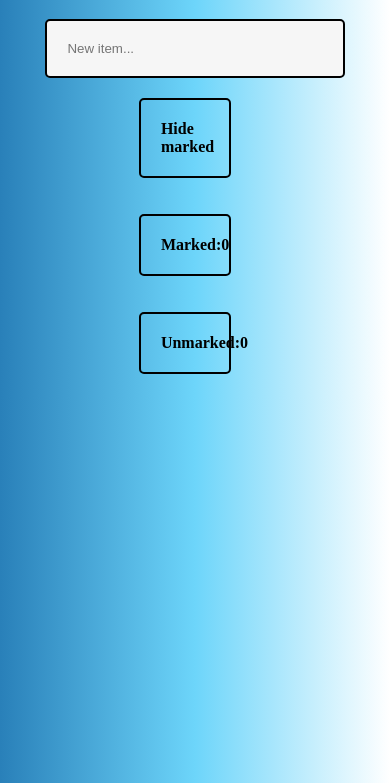
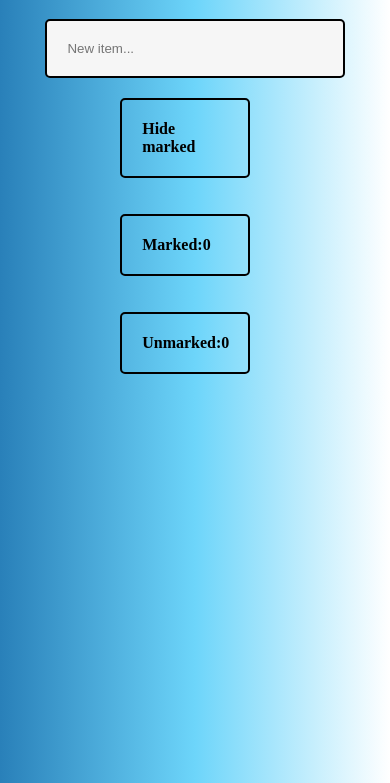
Before and after one commit to anoosha-everest/shopping-list, a plain HTML site: page index.html in a window 390 px wide. Shown: the part 61-844 px from the top of the page. Drawn offline with Linux system fonts and the light colour scheme.

Commit message:
adding shopping items

```diff
--- a/index.css
+++ b/index.css
@@ -100,8 +100,8 @@ body {
   #countOutput{
     display:flex;
     flex-direction: column;
-    width:30%;
+    width:40%;
     /* justify-content: center; */
-    margin-left:35%;
+    margin-left:30%;
   }
 }
```
